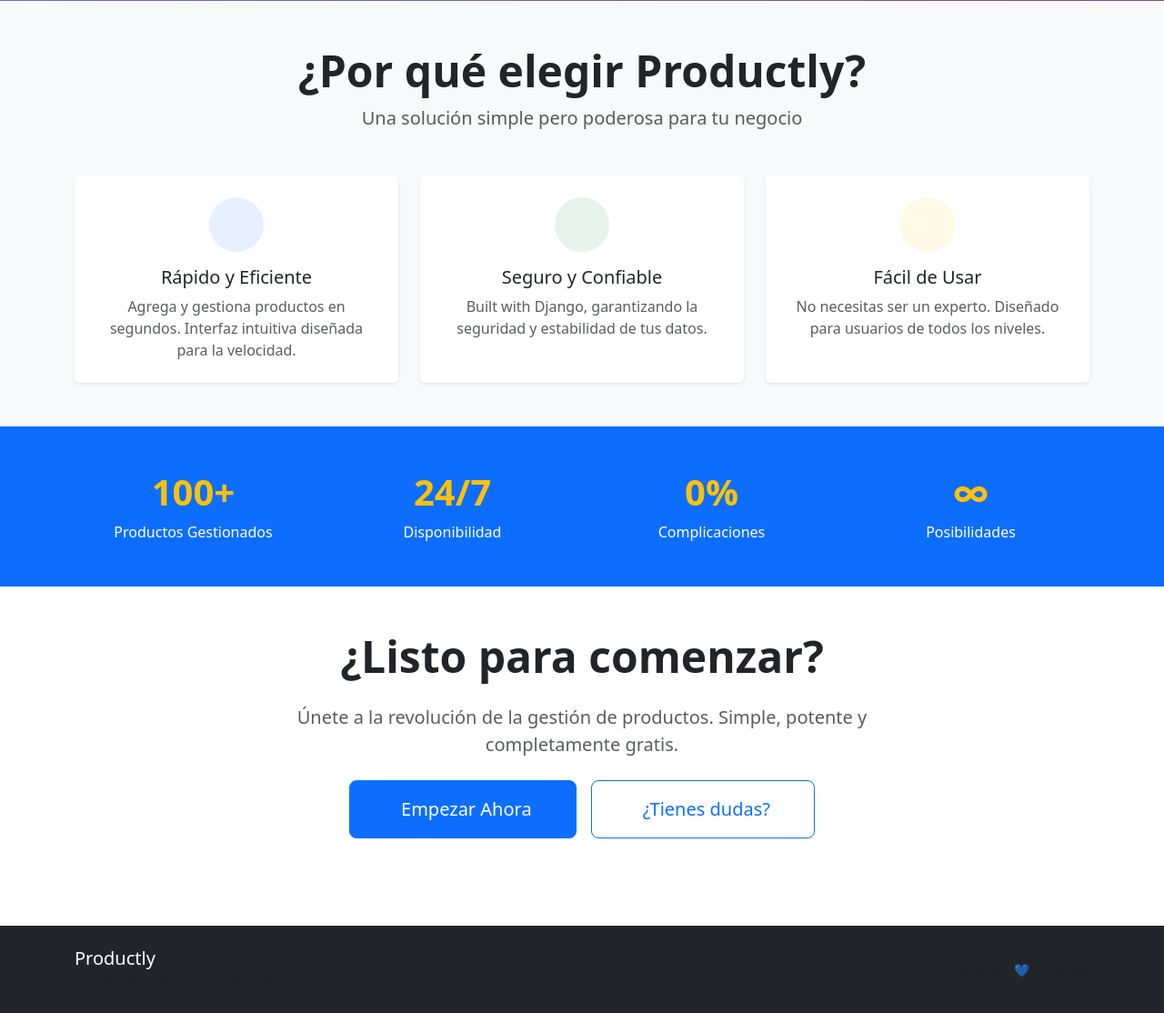
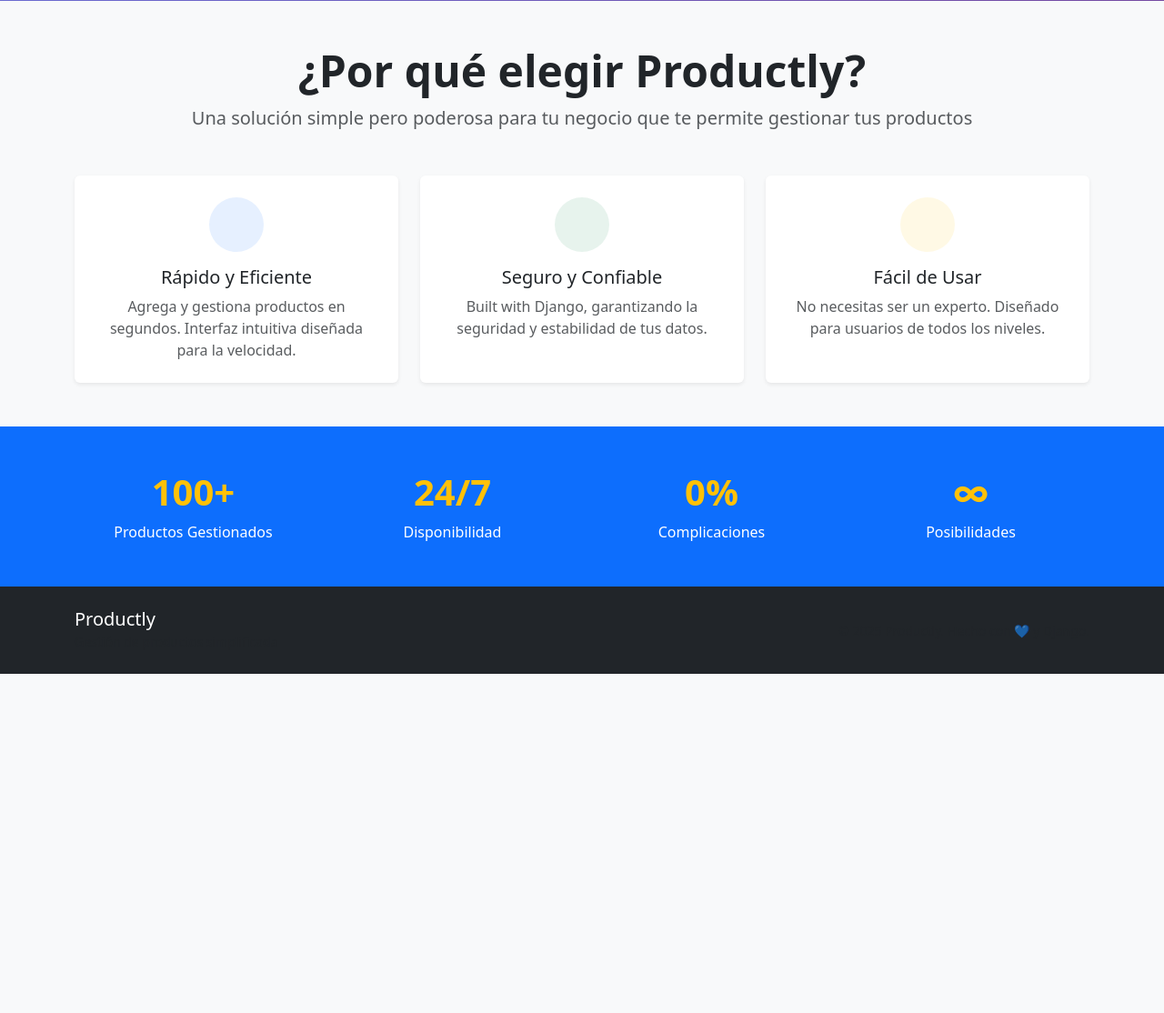
Before and after one commit to JuanPaz98/django-productly, a Django app: page / in a window 1280 px wide. Shown: the part 751-1865 px from the top of the page at 91% size. After the commit the page ends 1492 px from the top, so only its background shows below. Run offline with Django 5.2, Linux system fonts and the light colour scheme; some libraries are stand-ins or nearby versions.

Commit message:
deleted unnecesary cta action

```diff
--- a/templates/home.html
+++ b/templates/home.html
@@ -41,7 +41,8 @@
     <div class="container">
         <div class="text-center mb-5">
             <h2 class="display-5 fw-bold text-dark">¿Por qué elegir Productly?</h2>
-            <p class="lead text-muted">Una solución simple pero poderosa para tu negocio</p>
+            <p class="lead text-muted">Una solución simple pero poderosa para tu negocio que te permite gestionar tus
+                productos</p>
         </div>
 
         <div class="row g-4">
@@ -117,30 +118,9 @@
     </div>
 </div>
 
-<!-- CTA Section -->
-<div class="py-5 bg-white">
-    <div class="container">
-        <div class="row justify-content-center text-center">
-            <div class="col-lg-8">
-                <h2 class="display-5 fw-bold text-dark mb-4">¿Listo para comenzar?</h2>
-                <p class="lead text-muted mb-4">
-                    Únete a la revolución de la gestión de productos. Simple, potente y completamente gratis.
-                </p>
-                <div class="d-flex justify-content-center gap-3 flex-wrap">
-                    <a href="{% url 'nuevo_producto' %}" class="btn btn-primary btn-lg px-5 py-3">
-                        <i class="bi bi-rocket-takeoff me-2"></i>Empezar Ahora
-                    </a>
-                    <a href="#" class="btn btn-outline-primary btn-lg px-5 py-3">
-                        <i class="bi bi-question-circle me-2"></i>¿Tienes dudas?
-                    </a>
-                </div>
-            </div>
-        </div>
-    </div>
-</div>
 
 <!-- Footer -->
-<footer class="bg-dark text-white py-4 mt-5">
+<footer class="bg-dark text-white py-4">
     <div class="container">
         <div class="row align-items-center">
             <div class="col-md-6">
```
